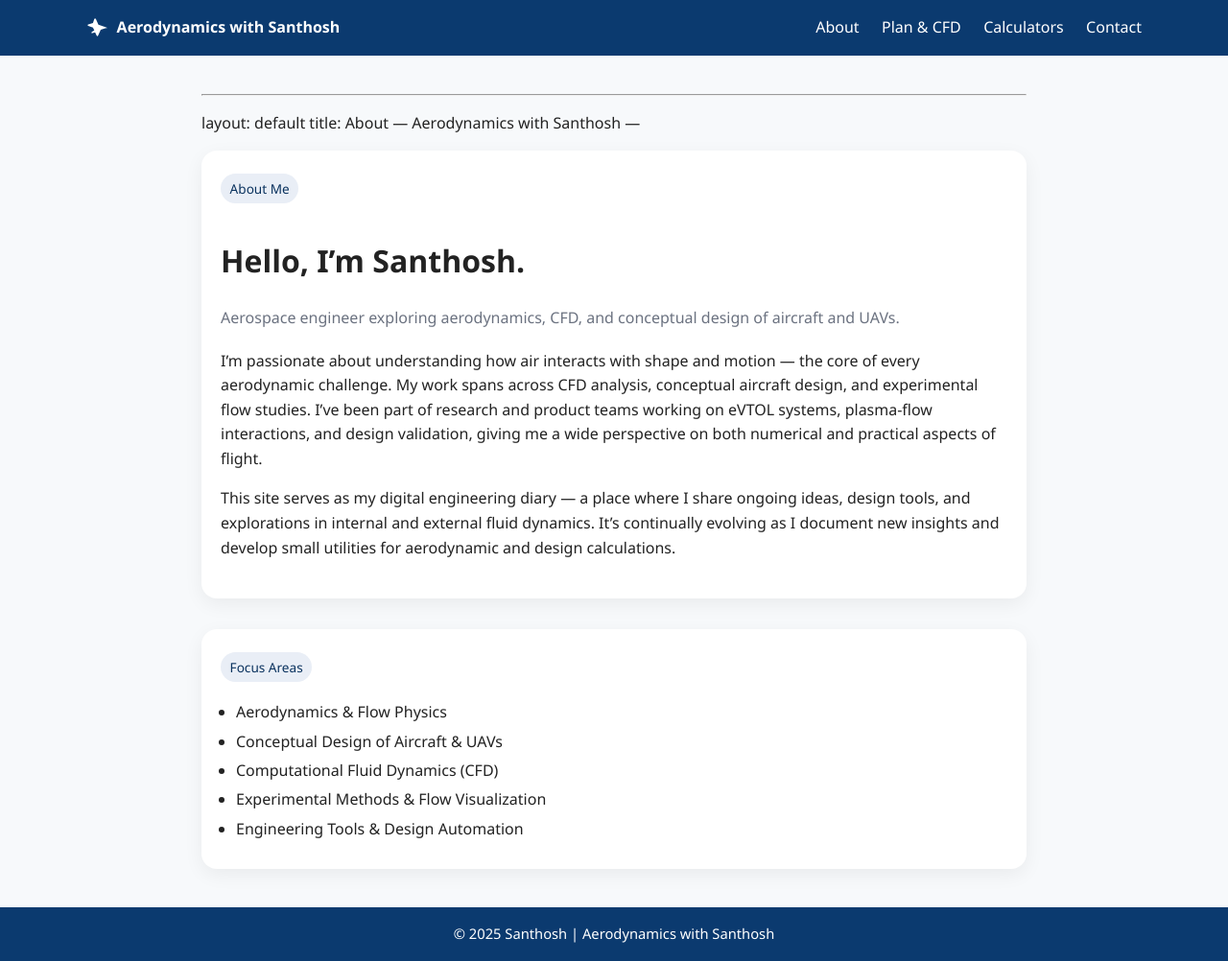
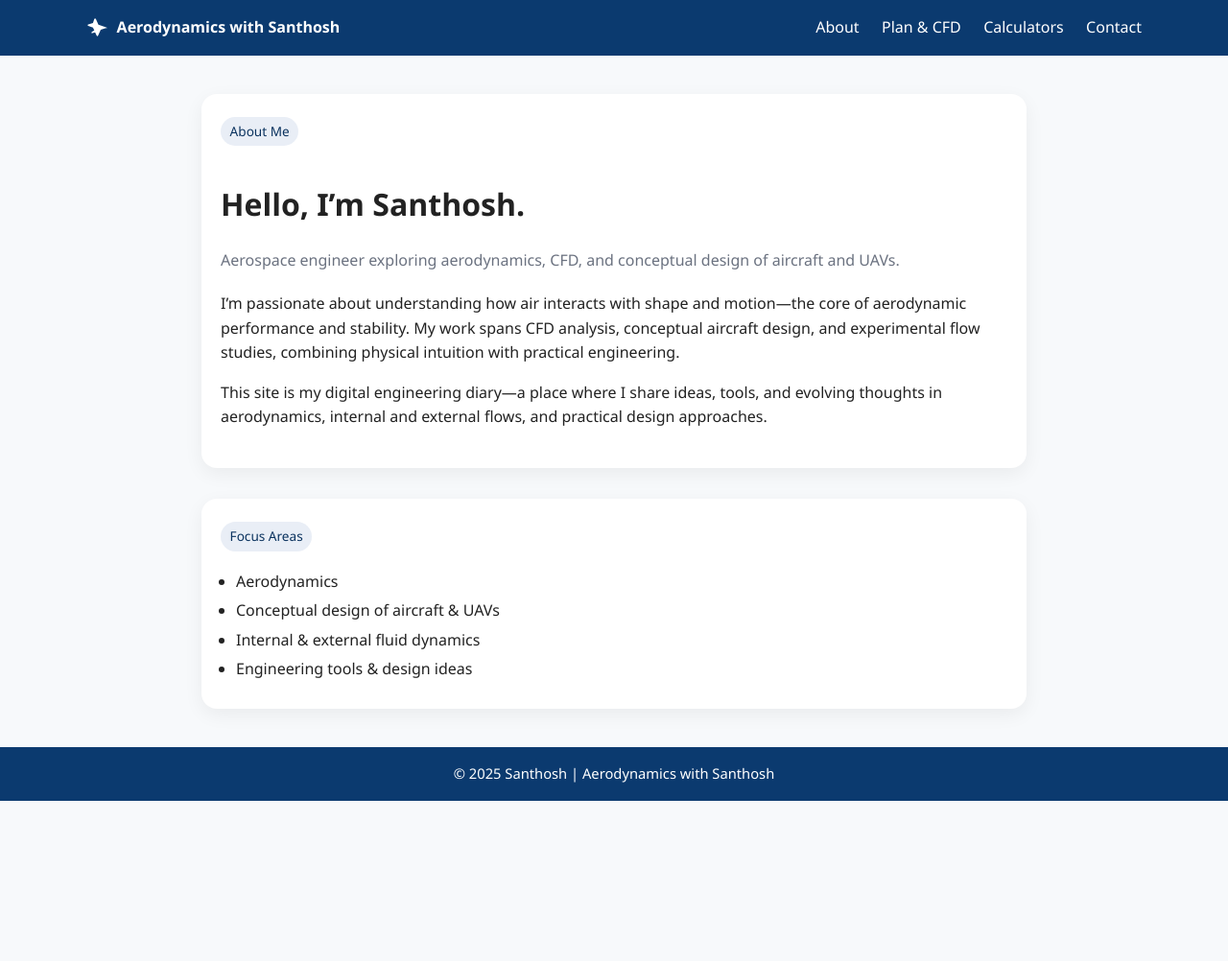
Before and after one commit to SandeJarvis/santhoshaero, a Jekyll site: the page built from index.md, in a window 1280 px wide. Shown: the whole page at 96% size. Built offline with Jekyll 4.4.1, drawn with Linux system fonts in a browser that asks for light colours; our own code applies the rules of GitHub Pages for plain Markdown files; after the commit the page ends 900 px from its top, so only the background shows below that.

Commit message:
Update index.md

```diff
--- a/index.md
+++ b/index.md
@@ -1,4 +1,3 @@
-
 ---
 layout: default
 title: About — Aerodynamics with Santhosh
@@ -8,19 +7,16 @@ title: About — Aerodynamics with Santhosh
   <div class="pill">About Me</div>
   <h1>Hello, I’m Santhosh.</h1>
   <p class="sub">Aerospace engineer exploring aerodynamics, CFD, and conceptual design of aircraft and UAVs.</p>
-
-  <p>I’m passionate about understanding how air interacts with shape and motion — the core of every aerodynamic challenge. My work spans across CFD analysis, conceptual aircraft design, and experimental flow studies. I’ve been part of research and product teams working on eVTOL systems, plasma-flow interactions, and design validation, giving me a wide perspective on both numerical and practical aspects of flight.</p>
-
-  <p>This site serves as my digital engineering diary — a place where I share ongoing ideas, design tools, and explorations in internal and external fluid dynamics. It’s continually evolving as I document new insights and develop small utilities for aerodynamic and design calculations.</p>
+  <p>I’m passionate about understanding how air interacts with shape and motion—the core of aerodynamic performance and stability. My work spans CFD analysis, conceptual aircraft design, and experimental flow studies, combining physical intuition with practical engineering.</p>
+  <p>This site is my digital engineering diary—a place where I share ideas, tools, and evolving thoughts in aerodynamics, internal and external flows, and practical design approaches.</p>
 </div>
 
 <div class="card" style="margin-top:2rem">
   <div class="pill">Focus Areas</div>
   <ul class="compact">
-    <li>Aerodynamics & Flow Physics</li>
-    <li>Conceptual Design of Aircraft & UAVs</li>
-    <li>Computational Fluid Dynamics (CFD)</li>
-    <li>Experimental Methods & Flow Visualization</li>
-    <li>Engineering Tools & Design Automation</li>
+    <li>Aerodynamics</li>
+    <li>Conceptual design of aircraft &amp; UAVs</li>
+    <li>Internal &amp; external fluid dynamics</li>
+    <li>Engineering tools &amp; design ideas</li>
   </ul>
 </div>
```
